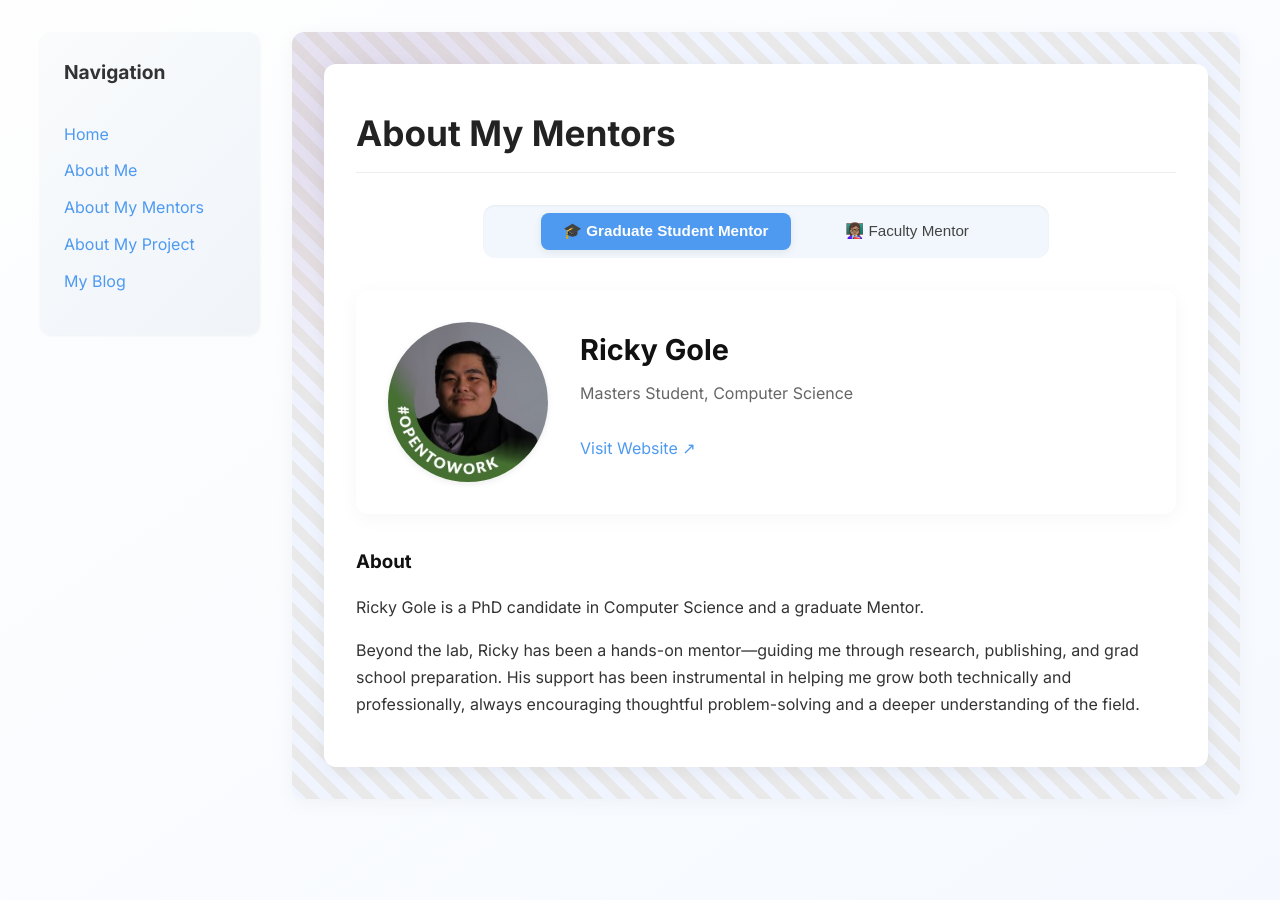
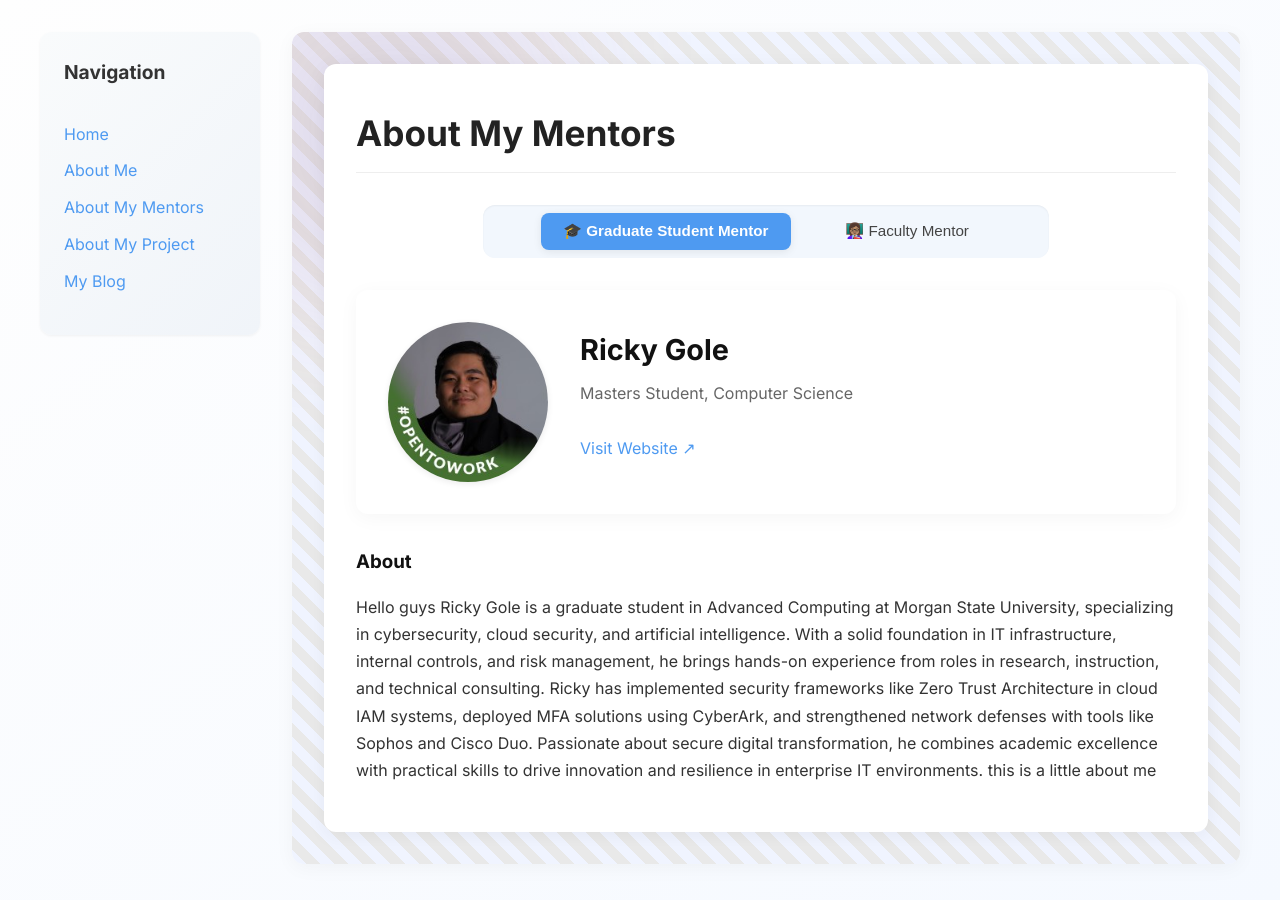
Before and after one commit to obwoj1/obwoj1.github.io, a Jekyll site: the page built from pages/about-my-mentor.md, in a window 1280 px wide. Built offline with Jekyll 4.4.1, drawn with Linux system fonts in a browser that asks for light colours.

Commit message:
Update about-my-mentor.md

```diff
--- a/pages/about-my-mentor.md
+++ b/pages/about-my-mentor.md
@@ -9,9 +9,7 @@ graduate_mentor:
   image: /assets/images/ricky.jpeg
   website: https://www.linkedin.com/in/ricky-gole/
   bio: |
-    Ricky Gole is a PhD candidate in Computer Science and a graduate Mentor.
-
-    Beyond the lab, Ricky has been a hands-on mentor—guiding me through research, publishing, and grad school preparation. His support has been instrumental in helping me grow both technically and professionally, always encouraging thoughtful problem-solving and a deeper understanding of the field.
+    Hello guys Ricky Gole is a graduate student in Advanced Computing at Morgan State University, specializing in cybersecurity, cloud security, and artificial intelligence. With a solid foundation in IT infrastructure, internal controls, and risk management, he brings hands-on experience from roles in research, instruction, and technical consulting. Ricky has implemented security frameworks like Zero Trust Architecture in cloud IAM systems, deployed MFA solutions using CyberArk, and strengthened network defenses with tools like Sophos and Cisco Duo. Passionate about secure digital transformation, he combines academic excellence with practical skills to drive innovation and resilience in enterprise IT environments. this is a little about me
 
 faculty_mentor:
   name: Dr. Jamell Dacon
```
